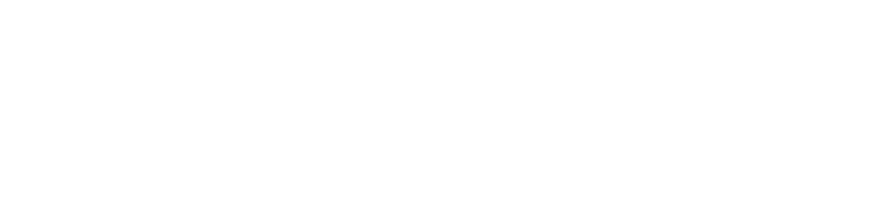
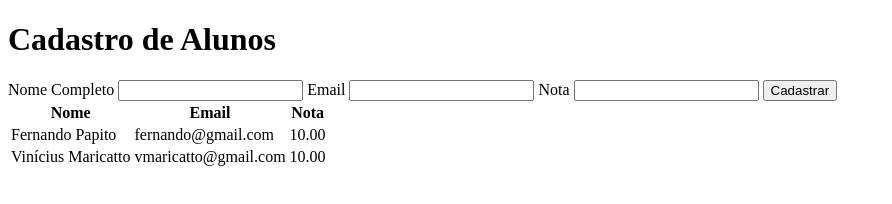
Before and after one commit to maricatto/projeto-QAcademy, a plain HTML site: page index.html in a window 1280 px wide. Shown: the whole page, without its empty margins (0-892 px from the left). Drawn offline with Linux system fonts and the light colour scheme.

Commit message:
HTML com formulário e tabela

```diff
--- a/index.html
+++ b/index.html
@@ -1,5 +1,5 @@
 <!DOCTYPE html>
-<html lang="pt-br">
+<html lang="en">
     <head>
         <meta charset="UTF-8">
         <meta http-equiv="X-UA-Compatible" content="IE=edge">
@@ -7,5 +7,36 @@
         <title>WebBase from QA Ninja</title>
     </head>
  <body>
+       <h1>Cadastro de Alunos</h1>
+        <form>
+            <label for="nomeCompleto">Nome Completo</label>
+            <input name="nomeCompleto" type="text">
+            <label for="email">Email</label>
+            <input  name="email" type="text">
+            <label for="nota">Nota</label>
+            <input name="nota"type="text">
+            <input type="button" value="Cadastrar">
+        </form>
+        <div>
+            <table>
+                <thead>
+                    <th>Nome</th>
+                    <th>Email</th>
+                    <th>Nota</th>
+                </thead>
+                <tbody>
+                    <tr>
+                        <td>Fernando Papito</td>
+                        <td>fernando@gmail.com</td>
+                        <td>10.00</td>
+                    </tr>
+                    <tr>
+                        <td>Vinícius Maricatto</td>
+                        <td>vmaricatto@gmail.com</td>
+                        <td>10.00</td>
+                    </tr>
+             </tbody>
+            </table>
+        </div>
   </body>
 </html>
```
